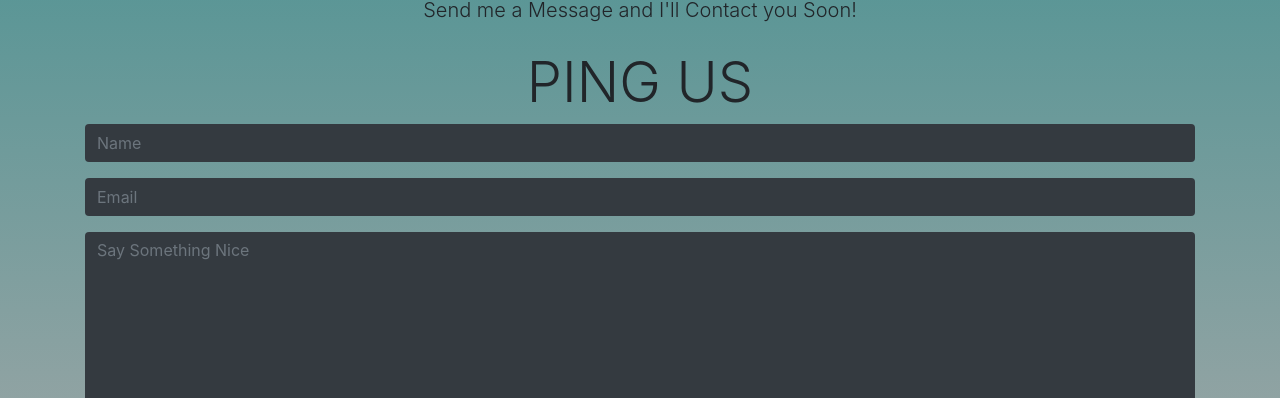
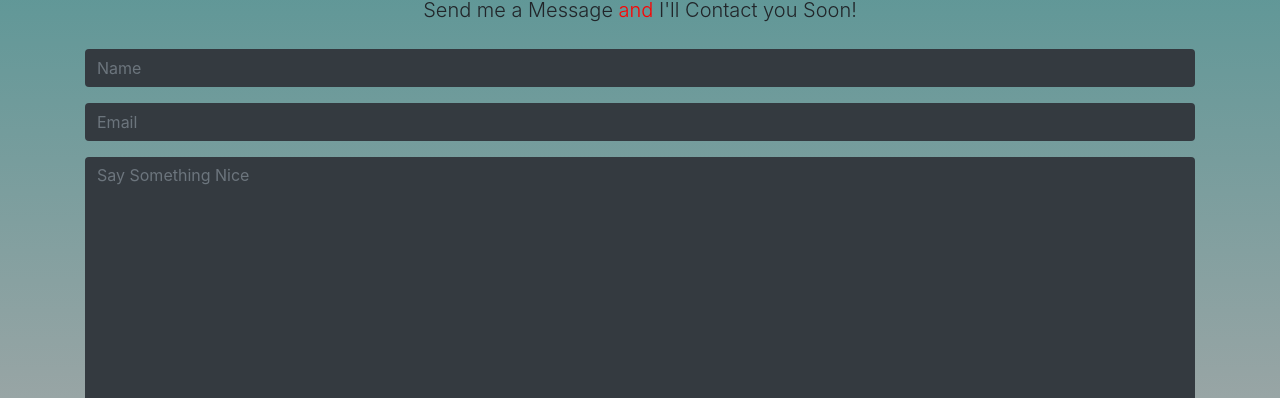
Before and after one commit to akshunn-sharma7/Portfolio, a plain HTML site: page index.html in a window 1280 px wide. Shown: the part 702-1100 px from the top of the page. Drawn offline with nearby package versions, Linux system fonts and the light colour scheme.

Commit message:
Second Commit

```diff
--- a/index.html
+++ b/index.html
@@ -85,7 +85,7 @@
   <div class="row justify-content-center ">
     <div class="col-12 text-center">
       <h4 class="display-4 lead">Contact Me</h4>
-      <p class="lead">Send me a Message and I'll Contact you Soon!</p>
+      <p class="lead">Send me a Message <span>and</span> I'll Contact you Soon!</p>
     </div>
   </div>
 
@@ -93,7 +93,6 @@
     <div class="row">
       <div class="col-12  back py-2">
         <form>
-          <h4 class="display-4 text-center">PING US</h4>
           <div class="form-group">
             <input type="text" class="form-control bg-dark border-0" placeholder="Name">
           </div>
--- a/stylesheet.css
+++ b/stylesheet.css
@@ -1,6 +1,6 @@
   .img {
     height: 200px;
-    background: #aaa;
+    background: #aaaaaa;
   }
 
   .active1{
@@ -40,3 +40,7 @@
     from{color: cyan;}
     to{color: black;}
   }
+
+  span{
+    color: red;
+  }
```
